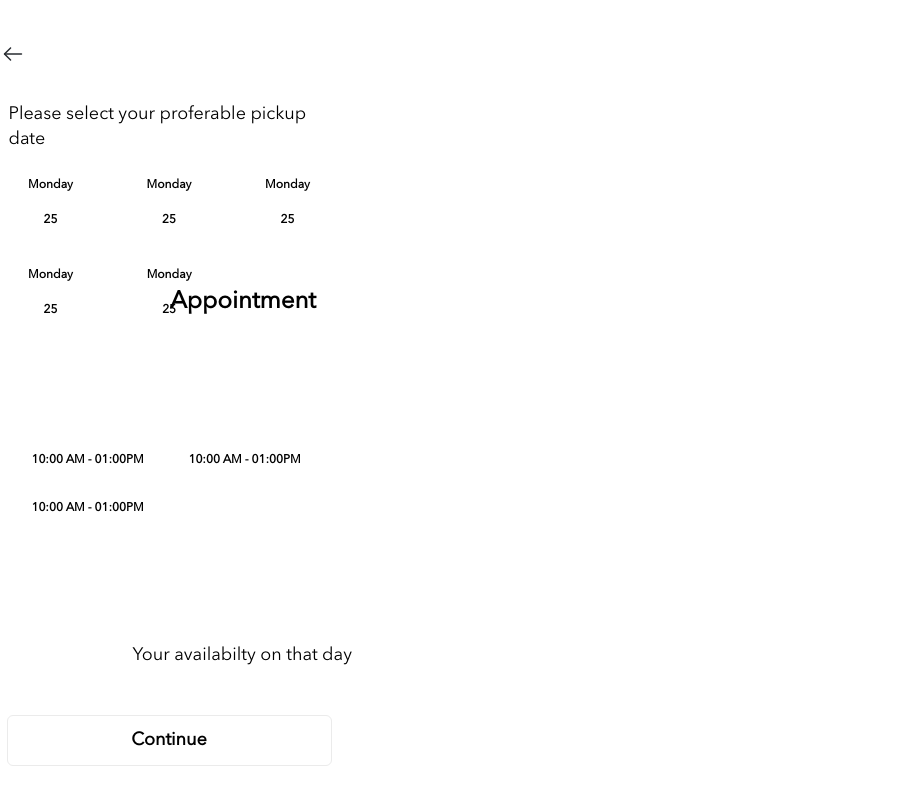
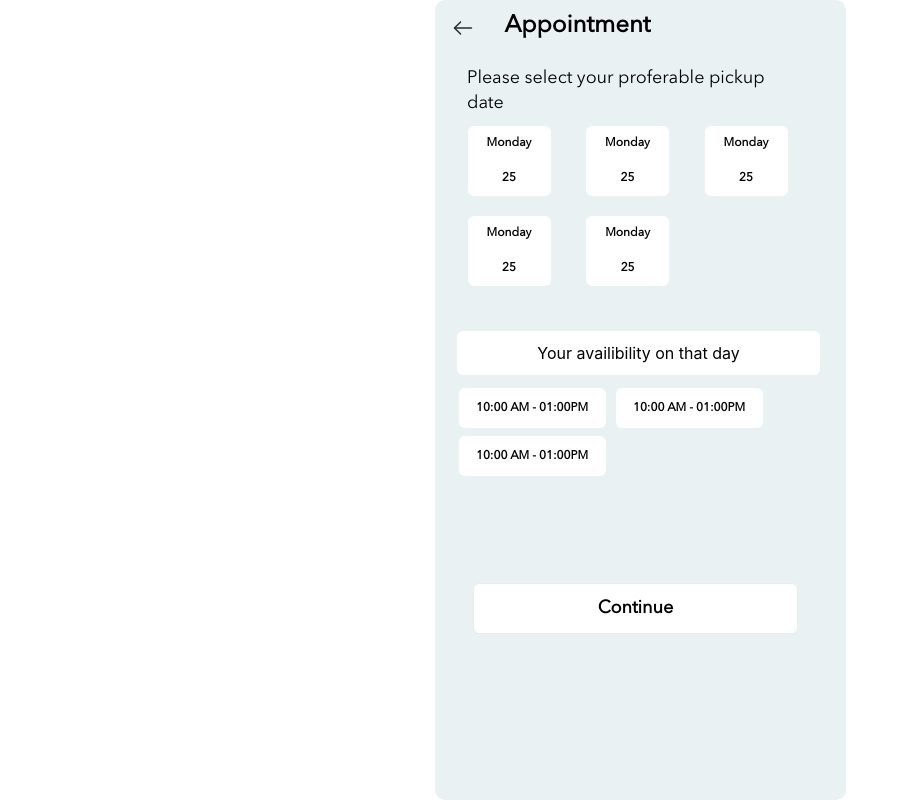
Before and after one commit to girishv694/E-wasteManagement, a React (Create React App) app in the folder project/: page /page20 in a window 1280 px wide. Shown: the whole page, without its empty margins (0-906 px from the left). Built offline with nearby package versions, Linux system fonts and the light colour scheme.

Commit message:
appointment page udated

```diff
--- a/project/src/components/Page20.jsx
+++ b/project/src/components/Page20.jsx
@@ -1,15 +1,16 @@
 import '../css/Page20.css'
 import { Link } from 'react-router-dom'
-
+import { Div } from './Container'
 export const Page20 = () => {
   return (
     <>
+      <Div>
       <div className='container_mainp5'>
         <div className='Container_p5'>
           <div className='header_p20'>
             <Link>
               <h2 className='back_p20'>
-                <img src='Images/backarrow1.svg' alt='' />
+                <img src='Images/backarrow1.svg' alt='' id="arrow" />
               </h2>
             </Link>
             <h1>Appointment</h1>
@@ -45,7 +46,8 @@ export const Page20 = () => {
               </div>
             </div>
             <div className='tag_p20'>
-              <h1>Your availabilty on that day</h1>
+            Your availibility on that day
+              {/* <h1>Your availabilty on that day</h1> */}
             </div>
             <div className='time_p20'>
               <button className=''>10:00 AM - 01:00PM</button>
@@ -60,6 +62,7 @@ export const Page20 = () => {
           </div>
         </div>
       </div>
+      </Div>
     </>
   )
 }
--- a/project/src/css/Page20.css
+++ b/project/src/css/Page20.css
@@ -1,11 +1,6 @@
-.Container_p5 {
-  width: 411px;
-  /* height: 712px; */
-}
 
 .header_p20 {
   display: flex;
-  margin-top: 36px;
   width: 80%;
 }
 .header_p20 > h1 {
@@ -17,6 +12,9 @@
   line-height: 33px;
   letter-spacing: 0em;
   text-align: center;
+  position: relative;
+  top:10px;
+  left: 20px;
 }
 .back_p20 {
   display: flex;
@@ -46,11 +44,15 @@
   font-weight: 400;
   height: 50px;
   line-height: 25px;
+  position: relative;
+    left: 24px;
 }
 .block_cl_p20 {
   width: 320px;
   height: 180px;
-  margin-top: 16px;
+  position: relative;
+  top: 10px;
+  left: 24px;
 }
 .A_p20 {
   width: 100%;
@@ -105,6 +107,9 @@
   background-color: white;
   display: flex;
   align-items: center;
+  position: relative;
+  left: 35px;
+  justify-content: center;
 }
 .tag_p20 > h1 {
   font-family: 'Avenir_Next';
@@ -123,6 +128,8 @@
   margin-top: 8px;
   display: flex;
   flex-wrap: wrap;
+  position: relative;
+  left: 10px;
 }
 .time_p20 > button {
   width: 147px;
@@ -145,8 +152,10 @@
 .but_p20 {
   width: 325px;
   height: 51px;
-  margin-top: 180px;
 
+  position: relative;
+  top: 100px;
+  left: 32px;
   background: #ffffff;
   border: 1px solid #ebebeb;
   box-sizing: border-box;
```
